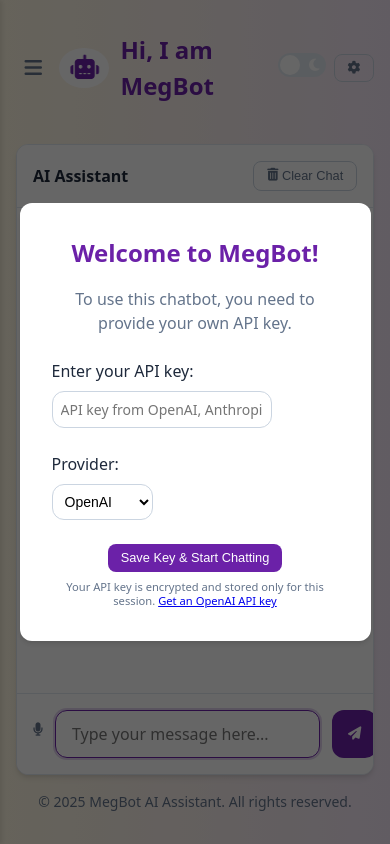
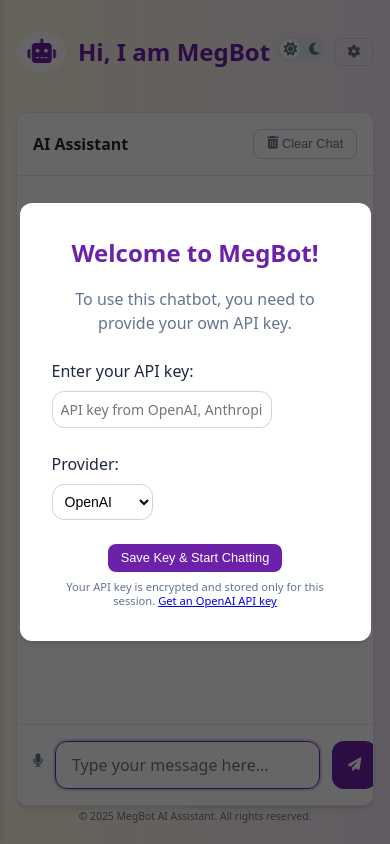
Before and after one commit to megpatakota/chatbot, a Django app: page / in a window 390 px wide. Run offline with Django 5.2, Linux system fonts and the light colour scheme; some libraries are stand-ins or nearby versions.

Commit message:
added updates

```diff
--- a/megbot/static/megbot/css/styles.css
+++ b/megbot/static/megbot/css/styles.css
@@ -53,6 +53,8 @@
 
 .sidebar.collapsed {
     width: 60px;
+    /* keep fixed on mobile or screen collapse*/
+
 }
 
 .sidebar-header {
@@ -121,6 +123,7 @@
 
 .sidebar.collapsed .new-chat-btn {
     padding: 0.75rem;
+
 }
 
 .sidebar.collapsed .new-chat-btn span {
@@ -160,7 +163,7 @@
 .chat-item .chat-icon {
     flex-shrink: 0;
     font-size: 1rem;
-    color: var(--secondary-color);
+    color: var(--primary-light);
 }
 
 .chat-item .chat-title {
@@ -514,9 +517,9 @@
 
 .footer {
     text-align: center;
-    padding: 1rem;
+    padding: 0.2rem;
     color: var(--secondary-color);
-    font-size: 0.875rem;
+    font-size: 0.65rem;
     flex-shrink: 0; /* Prevent footer from shrinking */
 }
 
@@ -616,7 +619,7 @@
 
 .toggle-icons i {
     font-size: 14px;
-    color: #fff;
+    color: var(--secondary-color);
 }
 
 /* Settings panel */
@@ -785,20 +788,6 @@
         width: 100%;
     }
 
-    .mobile-sidebar-toggle {
-        display: flex;
-        align-items: center;
-        justify-content: center;
-        width: 40px;
-        height: 40px;
-        border: none;
-        background: none;
-        color: var(--secondary-color);
-        font-size: 1.25rem;
-        cursor: pointer;
-        margin-right: 0.5rem;
-    }
-
     .message {
         max-width: 85%;
     }
@@ -812,11 +801,6 @@
     }
 }
 
-@media (min-width: 769px) {
-    .mobile-sidebar-toggle {
-        display: none;
-    }
-}
 
 @media (max-width: 480px) {
     .chat-header h2 {
--- a/megbot/templates/megbot/chat.html
+++ b/megbot/templates/megbot/chat.html
@@ -71,9 +71,6 @@
     <div class="main-content">
         <div class="container">
             <header class="header">
-                <button id="mobile-sidebar-toggle" class="mobile-sidebar-toggle">
-                    <i class="fas fa-bars"></i>
-                </button>
 
                 <div class="logo">
                     <img src="{% static 'megbot/img/avatar.png' %}" alt="MegBot Logo"
```
Also changed, not shown: db.sqlite3.
